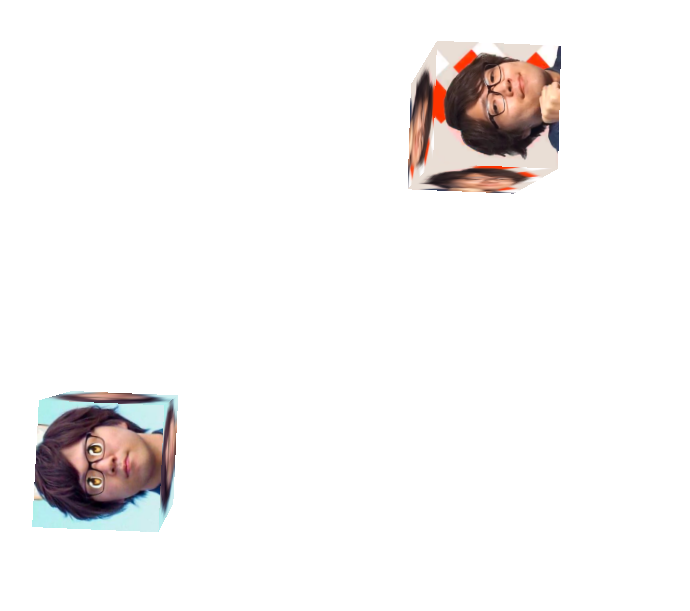
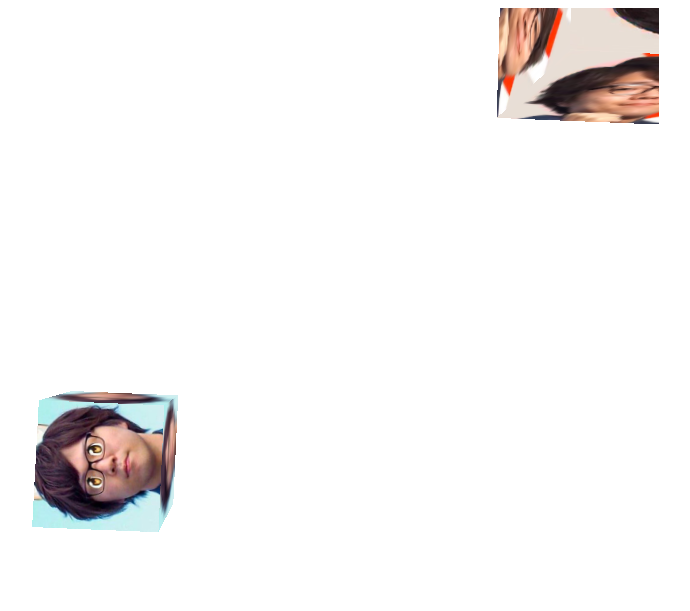
Before and after one commit to tonkotsuboy/suda, a plain HTML site: page docs/suda-korogashi/index.html in a window 1280 px wide. Shown: the whole page, without its empty margins (149-839 px from the left). Drawn offline with Linux system fonts and the light colour scheme; animation ran at ten frames a second.

Commit message:
すだころがしの画像サイズを調整, すだころがりの奥行きを表現

```diff
--- a/docs/suda-korogashi/index.html
+++ b/docs/suda-korogashi/index.html
@@ -16,10 +16,12 @@
         var scene = new THREE.Scene();
         var camera = new THREE.PerspectiveCamera( 45, 800 / 600, 1, 1000 );
         var geometry = new THREE.BoxGeometry( 80, 80, 80 );
-        var texture = new THREE.TextureLoader().load( 'suda.png' );
-        var texture2 = new THREE.TextureLoader().load( 'suda2.png' );
-        var material = new THREE.MeshPhongMaterial({ map: texture});
-        var material2 = new THREE.MeshPhongMaterial({ map: texture2});
+        var texture = new THREE.TextureLoader();
+        var texture2 = new THREE.TextureLoader();
+        var tex = texture.load( 'suda.jpg' );
+        var tex2 = texture.load( 'suda2.jpg' );
+        var material = new THREE.MeshPhongMaterial({ map: tex});
+        var material2 = new THREE.MeshPhongMaterial({ map: tex2});
         var box = new THREE.Mesh( geometry, material );
         var box2 = new THREE.Mesh( geometry, material2 );
         box.position.z = -5;
@@ -36,15 +38,19 @@
 
         var moveX = 3;
         var moveY = 3;
+        var moveZ = 4;
         var update = function(){
           requestAnimationFrame( update );
           box.rotation.x += 0.03;
           box.rotation.y += 0.03;
           box.position.x += moveX;
           box.position.y += moveY;
+          box.position.z += moveZ;
           if( Math.abs( box.position.x ) > 210 ) moveX *= -1;
           if( Math.abs( box.position.y ) > 140 ) moveY *= -1;
+          if( Math.abs( box.position.z ) > 300 ) moveZ *= -1;
           renderer.render( scene, camera );
+          console.log(box.position.z);
         };
         update();
 
```
Also changed, not shown: docs/suda-korogashi/suda.jpg (added), docs/suda-korogashi/suda.png (deleted), docs/suda-korogashi/suda2.jpg (added), docs/suda-korogashi/suda2.png (deleted).
